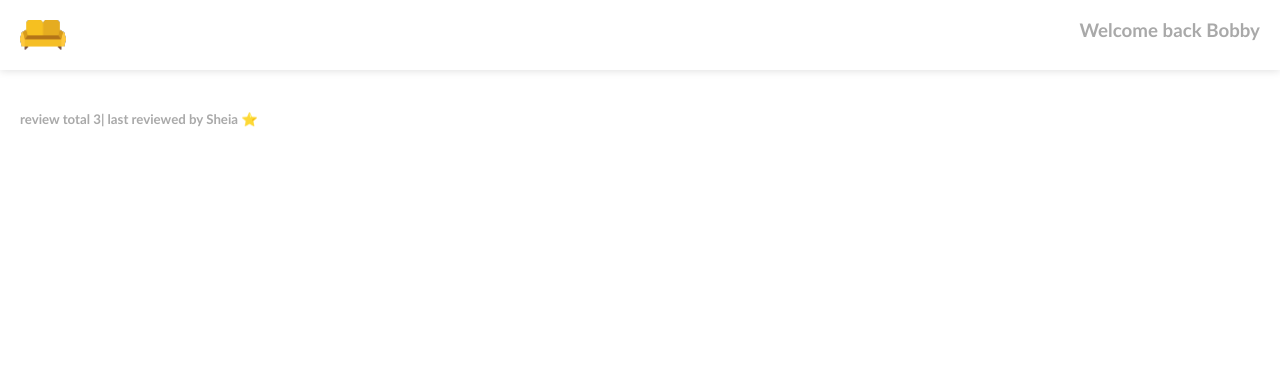
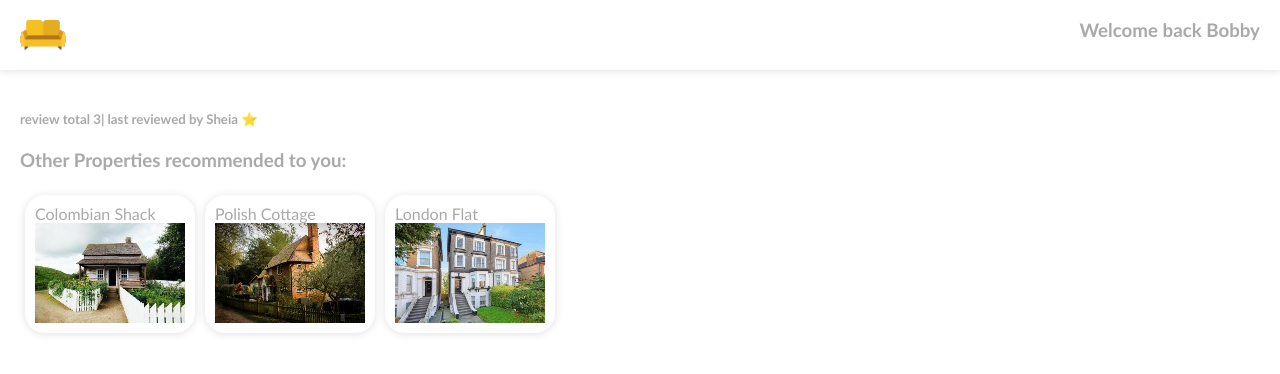
Before and after one commit to Sibulele-Ngada/CS20240144_FTO2407_A2_Sibulele-Ngada_DJS09, a website: page public/index.html in a window 1280 px wide. Drawn offline with nearby package versions, Linux system fonts and the light colour scheme.

Commit message:
Add property cards to display

```diff
--- a/public/index.css
+++ b/public/index.css
@@ -32,3 +32,16 @@ body {
 .user-container {
   margin: 20px;
 }
+
+.properties {
+  display: flex;
+  flex-wrap: wrap;
+}
+
+.card {
+  width: 150px;
+  margin: 5px;
+  border-radius: 20px;
+  padding: 10px;
+  box-shadow: rgb(0 0 0 / 12%) 0 1px 8px;
+}
--- a/public/index.html
+++ b/public/index.html
@@ -17,6 +17,9 @@
     </div>
     <div class="container">
       <h5 id="reviews"></h5>
+
+      <h3>Other Properties recommended to you:</h3>
+      <div class="properties"></div>
     </div>
     <script src="./index.js" defer type="module"></script>
   </body>
--- a/public/index.js
+++ b/public/index.js
@@ -1,6 +1,7 @@
 const reviewTotalDisplay = document.querySelector("#reviews");
 const returningUserDisplay = document.querySelector("#returning-user");
 const userNameDisplay = document.querySelector("#user");
+const propertyContainer = document.querySelector(".properties");
 const reviews = [
     {
         name: "Sheia",
@@ -52,7 +53,7 @@ function populateUser(isReturning, userName) {
 populateUser(you.isReturning, you.firstName);
 const properties = [
     {
-        image: "",
+        image: "../src/images/colombia-property.jpg",
         title: "Colombian Shack",
         price: 45,
         location: {
@@ -65,7 +66,7 @@ const properties = [
         isAvailable: true,
     },
     {
-        image: "",
+        image: "../src/images/poland-property.jpg",
         title: "Polish Cottage",
         price: 34,
         location: {
@@ -78,7 +79,7 @@ const properties = [
         isAvailable: false,
     },
     {
-        image: "",
+        image: "../src/images/london-property.jpg",
         title: "London Flat",
         price: 23,
         location: {
@@ -91,4 +92,15 @@ const properties = [
         isAvailable: true,
     },
 ];
+for (const property of properties) {
+    if (!propertyContainer)
+        break;
+    const card = document.createElement("div");
+    card.classList.add("card");
+    card.innerHTML = property.title;
+    const image = document.createElement("img");
+    image.setAttribute("src", property.image);
+    card.appendChild(image);
+    propertyContainer.appendChild(card);
+}
 export {};
```
Also changed, not shown: src/index.ts (+16 -3 lines).
